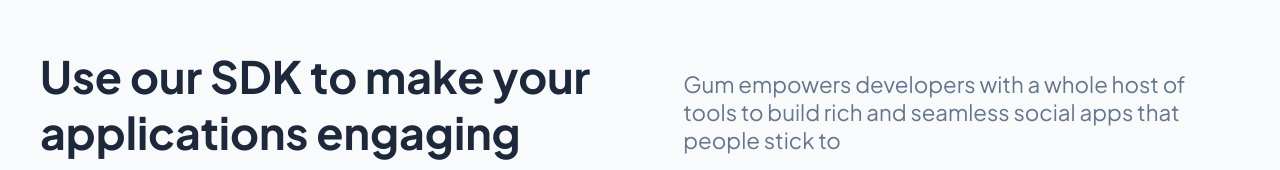
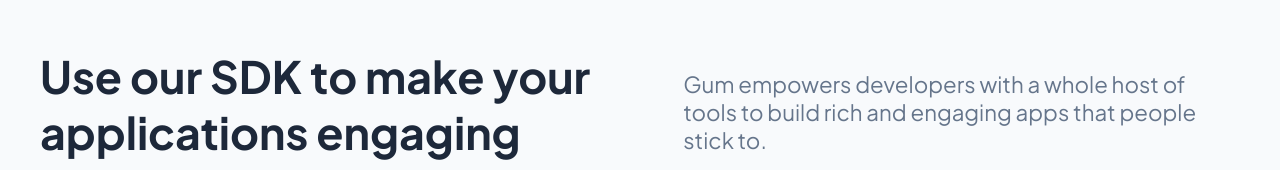
Before and after one commit to gumhq/gum-lp, a Next.js app: page / in a window 1280 px wide. Shown: the part 777-947 px from the top of the page. Built offline with nearby package versions, Linux system fonts and the light colour scheme.

Commit message:
update: subheading for blocks section

```diff
--- a/src/sections/blocks.tsx
+++ b/src/sections/blocks.tsx
@@ -17,7 +17,7 @@
           <p className="text weight-700 size-48 gray-800 nm">{"Use our SDK to make your applications engaging and fun"}</p>
         </div>
         <div className={styles.blocksSubHeading}>
-          <p className="text weight-400 size-24 gray-500">Gum empowers developers with a whole host of tools to build rich and seamless social apps that people stick to</p>
+          <p className="text weight-400 size-24 gray-500">{"Gum empowers developers with a whole host of tools to build rich and engaging apps that people stick to."}</p>
           <p className={concatClassNames("text weight-500 size-24 inter blue", styles.docsLink)}>Read Docs <span>{"->"}</span></p>
         </div>
       </div>
```
